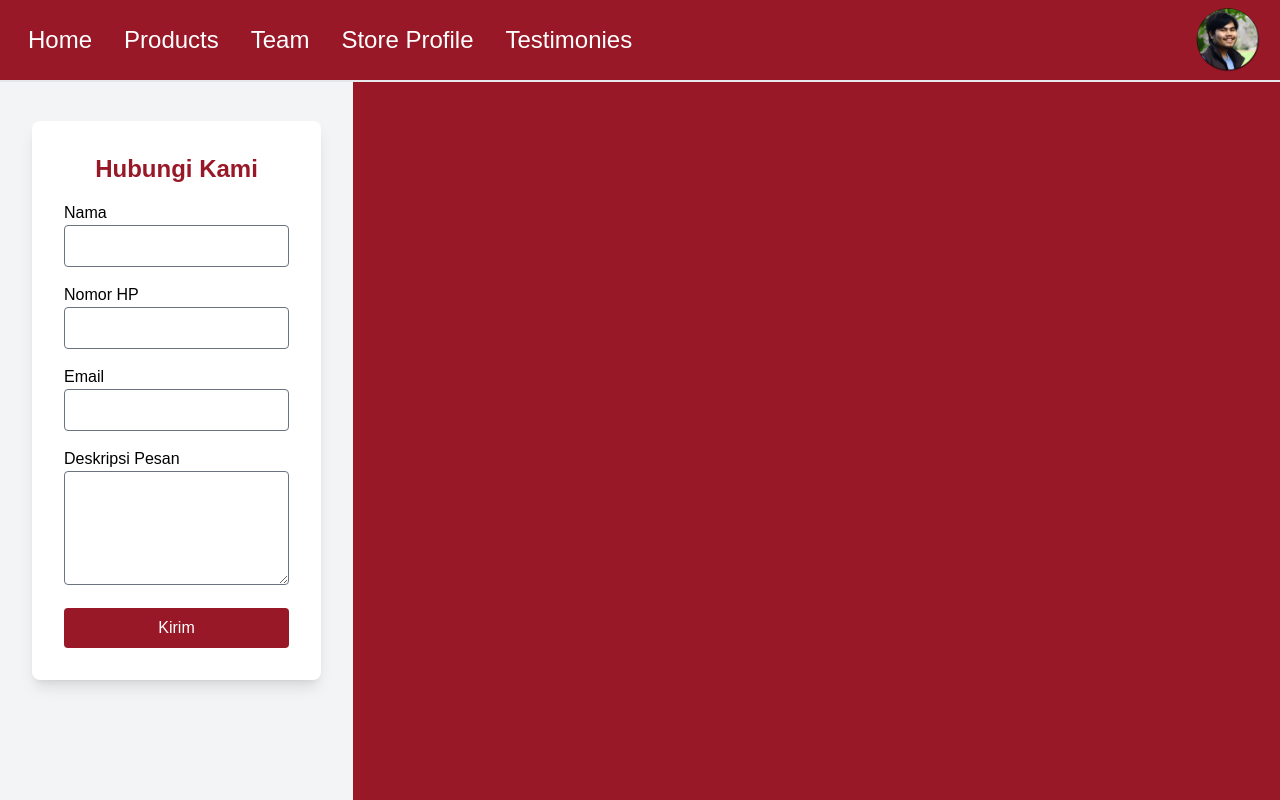
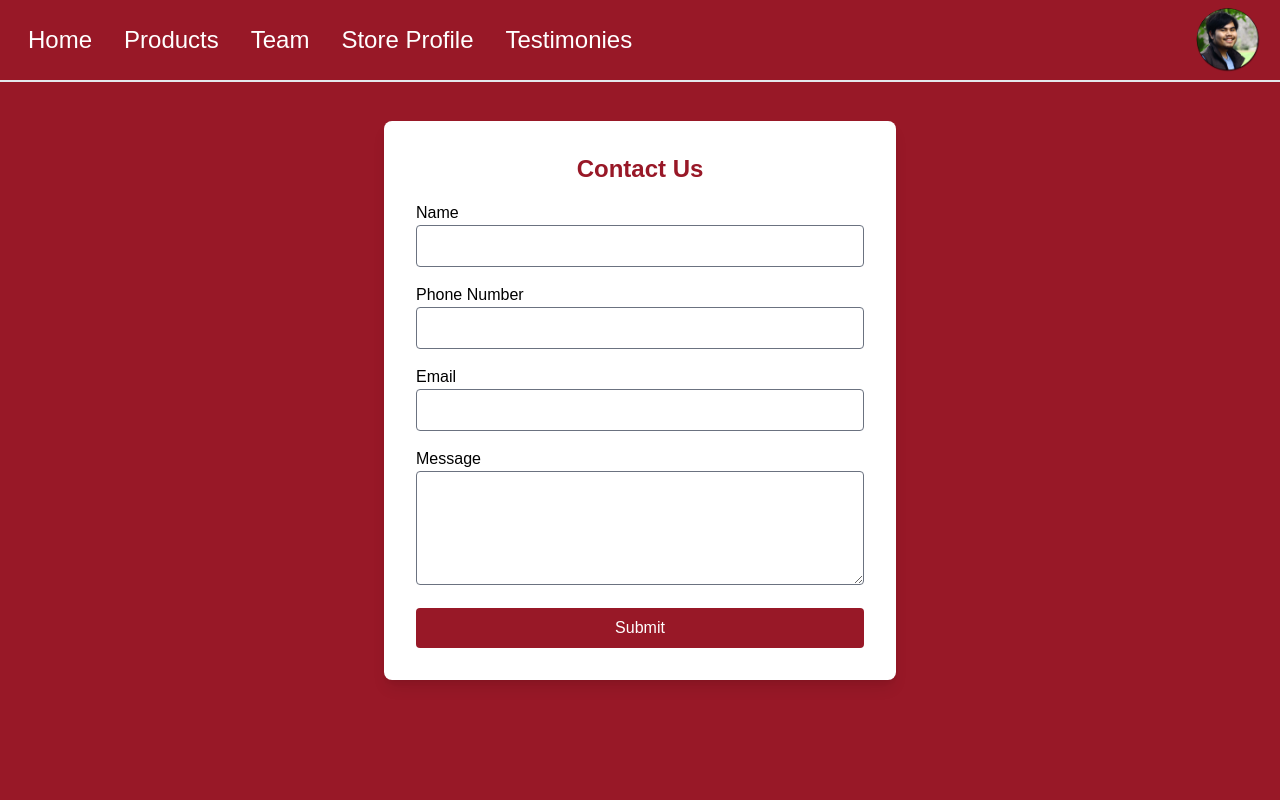
Before and after one commit to Garl1zz/nextjs-dashboard, a Next.js app: page /homepage/contact in a window 1280 px wide. Built offline with nearby package versions, Linux system fonts and the light colour scheme; a web font is replaced by a local one.

Commit message:
tambah footer2

```diff
--- a/app/homepage/contact/page.tsx
+++ b/app/homepage/contact/page.tsx
@@ -1,70 +1,52 @@
 "use client";
 
-import { useState, ChangeEvent, FormEvent } from "react";
-import Image from "next/image";
-
-interface FormData {
-  nama: string;
-  nomorHP: string;
-  email: string;
-  pesan: string;
-}
+import { useState } from "react";
 
 export default function ContactPage() {
-  const [formData, setFormData] = useState<FormData>({
+  const [formData, setFormData] = useState({
     nama: "",
     nomorHP: "",
     email: "",
     pesan: "",
   });
 
-  const handleChange = (e: ChangeEvent<HTMLInputElement | HTMLTextAreaElement>) => {
-    setFormData({
-      ...formData,
-      [e.target.name]: e.target.value,
-    });
-  };
-
-  const handleSubmit = (e: FormEvent<HTMLFormElement>) => {
+  return (
+    <main className="w-full h-screen flex items-center justify-center bg-[#981827]">
+      <form
+        onSubmit={(e) => {
           e.preventDefault();
           console.log("Data terkirim:", formData);
           alert("Pesan berhasil dikirim!");
-    // Reset form
           setFormData({
             nama: "",
             nomorHP: "",
             email: "",
             pesan: "",
           });
-  };
-
-  return (
-    <main className="min-h-screen flex items-center justify-center bg-gray-100 p-8">
-      <form
-        onSubmit={handleSubmit}
+        }}
         className="bg-white rounded-lg shadow-lg p-8 w-full max-w-lg space-y-4"
       >
-        <h1 className="text-2xl font-bold text-center text-[#981827]">Hubungi Kami</h1>
+        <h1 className="text-2xl font-bold text-center text-[#981827]">Contact Us</h1>
 
         <div>
-          <label className="block">Nama</label>
+          <label className="block">Name</label>
           <input
             type="text"
             name="nama"
             value={formData.nama}
-            onChange={handleChange}
+            onChange={(e) => setFormData({ ...formData, nama: e.target.value })}
             className="w-full p-2 border rounded"
             required
           />
         </div>
 
         <div>
-          <label className="block">Nomor HP</label>
+          <label className="block">Phone Number</label>
           <input
             type="tel"
             name="nomorHP"
             value={formData.nomorHP}
-            onChange={handleChange}
+            onChange={(e) => setFormData({ ...formData, nomorHP: e.target.value })}
             className="w-full p-2 border rounded"
             required
           />
@@ -76,18 +58,18 @@ export default function ContactPage() {
             type="email"
             name="email"
             value={formData.email}
-            onChange={handleChange}
+            onChange={(e) => setFormData({ ...formData, email: e.target.value })}
             className="w-full p-2 border rounded"
             required
           />
         </div>
 
         <div>
-          <label className="block">Deskripsi Pesan</label>
+          <label className="block">Message</label>
           <textarea
             name="pesan"
             value={formData.pesan}
-            onChange={handleChange}
+            onChange={(e) => setFormData({ ...formData, pesan: e.target.value })}
             className="w-full p-2 border rounded"
             rows={4}
             required
@@ -98,7 +80,7 @@ export default function ContactPage() {
           type="submit"
           className="w-full bg-[#981827] text-white py-2 rounded hover:bg-[#7c1320]"
         >
-          Kirim
+          Submit
         </button>
       </form>
     </main>
--- a/app/ui/home/footer.tsx
+++ b/app/ui/home/footer.tsx
@@ -4,12 +4,12 @@ import Link from "next/link";
 
 export default function Footer() {
   return (
-    <main className={styles.showcaseHome}>
-      <div className='flex flex-col items-center text-white'>
+    <main className="bg-white">
+      <div className='flex flex-col items-center text-black border-3-red-800'>
         <p className={`text-[18px] ${alice.className}`}>© 2025 Wonder Seeker</p>
         <p className={`text-[18px] ${alice.className}`}>
-          <Link href="/homepage/contact" className="underline text-blue-300">
-            Hubungi Kami
+          <Link href="/homepage/contact" className="underline text-black hover:bg-yellow-500">
+            Contact Us
           </Link>
         </p>
       </div>
```
Lines whose indentation alone changed are shown as unchanged.
